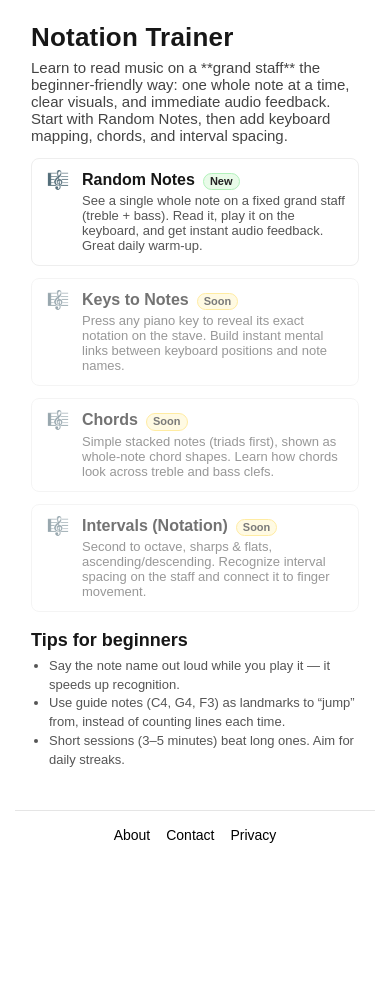
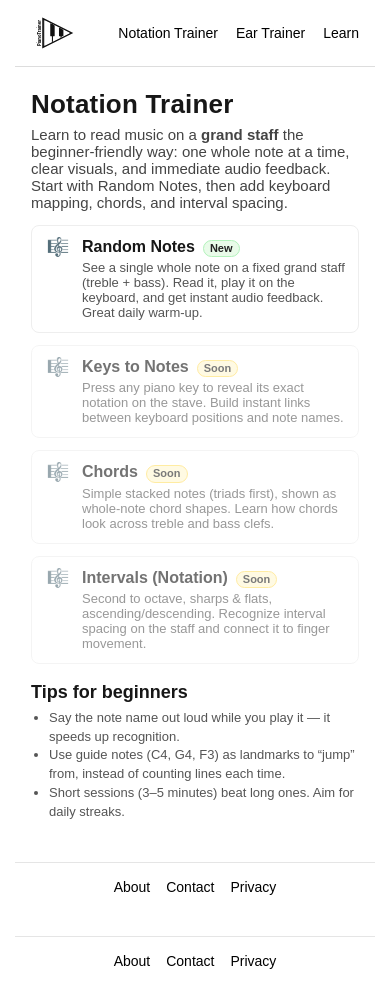
Before and after one commit to andreyeremichev/pianotrainer, a Next.js app: page /trainer/notation in a window 390 px wide. Before the commit the page ends 860 px from the top, so only its background shows below. Built offline with nearby package versions, Linux system fonts and the light colour scheme.

Commit message:
feat(hub): Notation hub includes global header+footer; responsive cards + SEO copy

```diff
--- a/app/trainer/notation/page.tsx
+++ b/app/trainer/notation/page.tsx
@@ -5,13 +5,15 @@ export const metadata = {
 };
 
 import Link from "next/link";
+import SiteHeader from "../../components/SiteHeader";
+import SiteFooter from "../../components/SiteFooter";
 
 type Item = {
   label: string;
   href?: string;          // if missing → coming soon
   desc: string;
   badge?: "New" | "Soon";
-  icon?: React.ReactNode; // emoji or glyph
+  icon?: React.ReactNode; // emoji/glyph
 };
 
 const items: Item[] = [
@@ -25,11 +27,11 @@ const items: Item[] = [
   },
   {
     label: "Keys to Notes",
-    // href: "/trainer/notation/keys-to-notes", // uncomment when live
+    // href: "/trainer/notation/keys-to-notes", // enable when live
     badge: "Soon",
     icon: <span aria-hidden="true" style={{ fontSize: 18 }}>🎼</span>,
     desc:
-      "Press any piano key to reveal its exact notation on the stave. Build instant mental links between keyboard positions and note names.",
+      "Press any piano key to reveal its exact notation on the stave. Build instant links between keyboard positions and note names.",
   },
   {
     label: "Chords",
@@ -74,6 +76,10 @@ function Card({ item }: { item: Item }) {
 
 export default function NotationHubPage() {
   return (
+    <>
+      {/* Global header at top (keeps trainer-page inline header separate) */}
+      <SiteHeader />
+
       <main className="notation-hub">
         <style>{`
           .notation-hub { max-width: 1100px; margin: 0 auto; padding: 16px; }
@@ -127,10 +133,10 @@ export default function NotationHubPage() {
         <header className="hdr" aria-label="Notation Trainer">
           <h1>Notation Trainer</h1>
           <p>
-          Learn to read music on a **grand staff** the beginner-friendly way: one whole
-          note at a time, clear visuals, and immediate audio feedback. Start with{" "}
-          <Link href="/trainer/notation/random-notes">Random Notes</Link>, then add
-          keyboard mapping, chords, and interval spacing.
+            Learn to read music on a <strong>grand staff</strong> the beginner-friendly way:
+            one whole note at a time, clear visuals, and immediate audio feedback. Start with{" "}
+            <Link href="/trainer/notation/random-notes">Random Notes</Link>, then add keyboard
+            mapping, chords, and interval spacing.
           </p>
         </header>
 
@@ -149,5 +155,8 @@ export default function NotationHubPage() {
           </ul>
         </section>
       </main>
+
+      <SiteFooter />
+    </>
   );
 }
```
Lines whose indentation alone changed are shown as unchanged.
